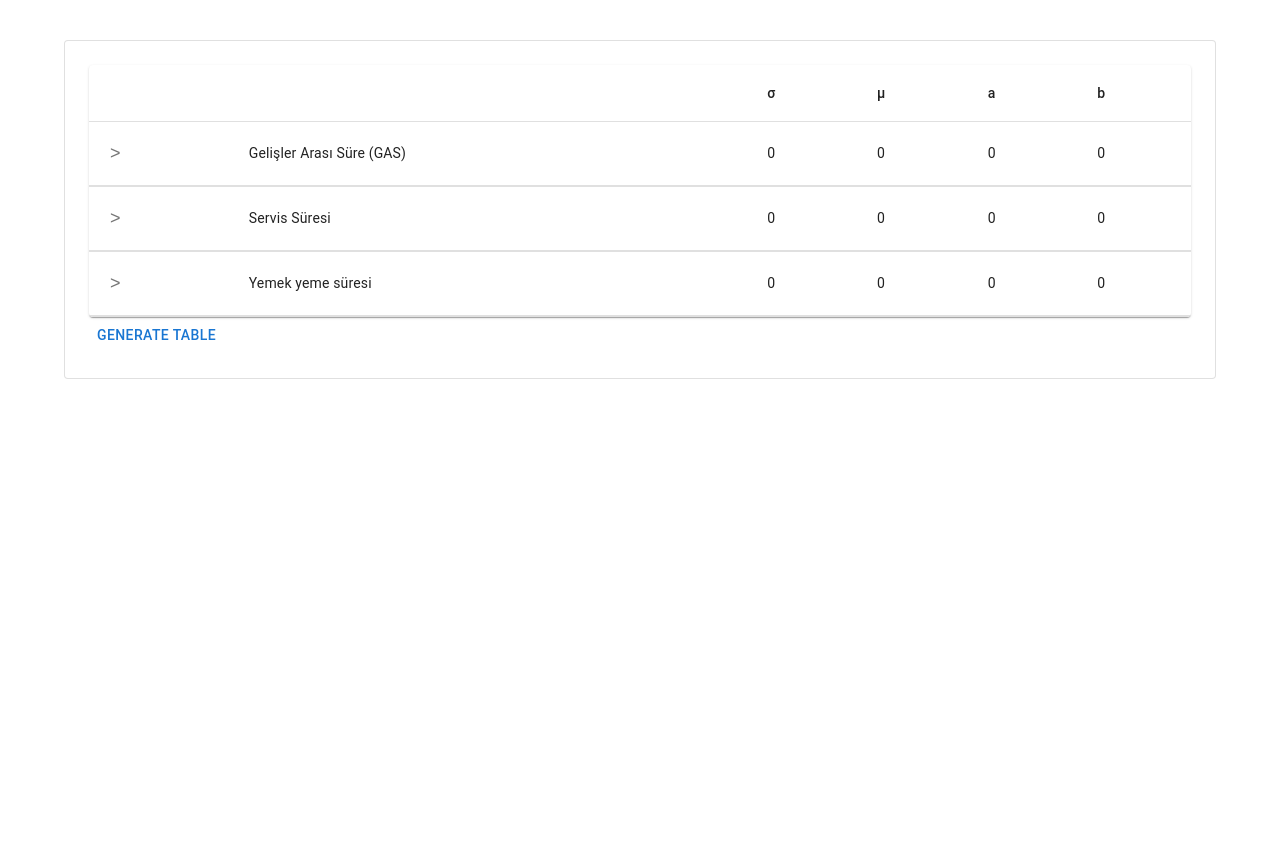
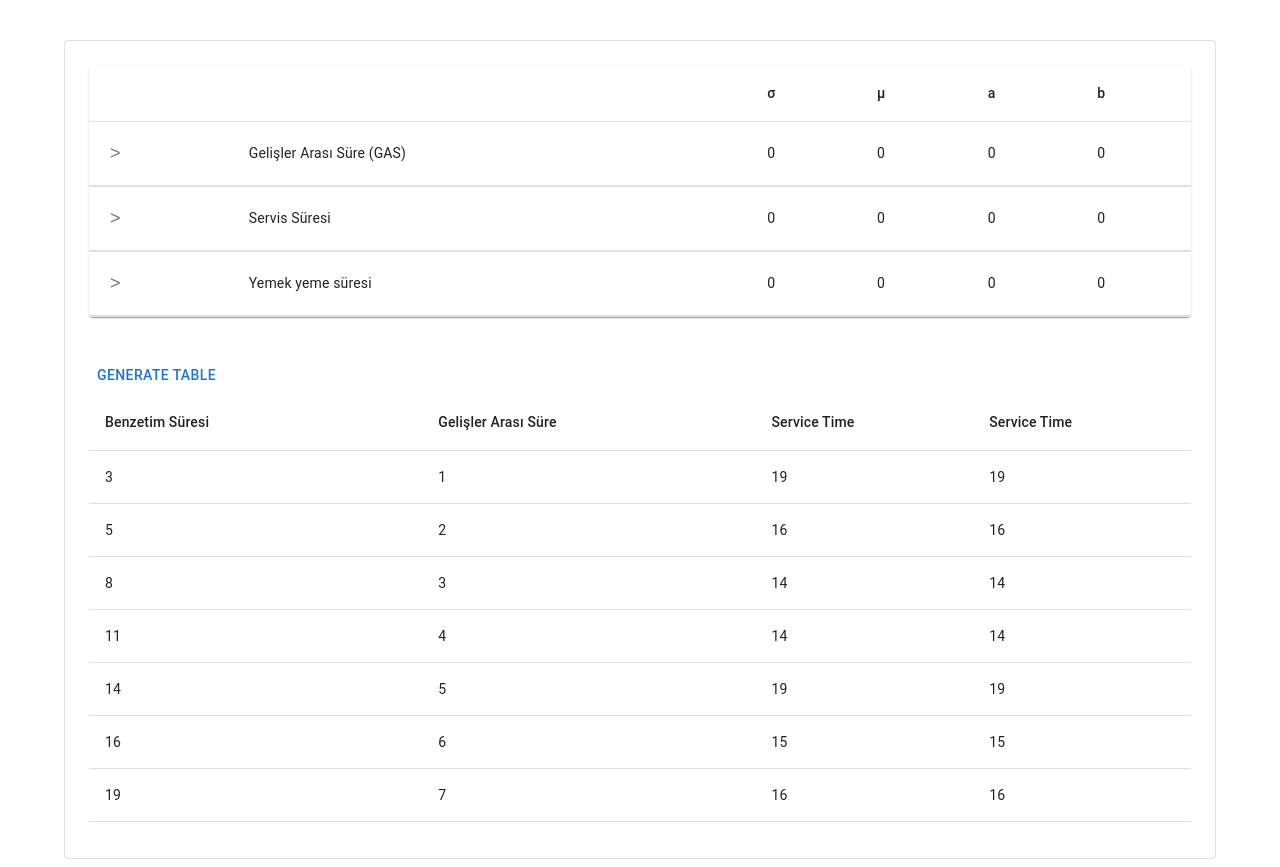
Before and after one commit to Omer-Demirtas/simulation, a React (Create React App) app: page / in a window 1280 px wide. Both pictures are taken after a click on the button "GENERATE TABLE". Before the commit the page ends 800 px from the top, so only its background shows below. Built offline with nearby package versions, Linux system fonts and the light colour scheme.

Commit message:
Some improvement for simulation service

```diff
--- /dev/null
+++ b/src/components/simulation_table.js
@@ -0,0 +1,56 @@
+import { Table, TableBody, TableCell, TableContainer, TableHead, TableRow } from "@mui/material";
+
+const columns = [
+    { id: 'time', label: 'Benzetim Süresi', minWidth: 170 },
+    { id: 'customer', label: 'Gelişler Arası Süre', minWidth: 170 },
+    { id: 'serviceTime', label: 'Service Time', minWidth: 100 },
+    { id: 'serviceTime', label: 'Service Time', minWidth: 100 },
+  ];
+
+
+
+const SimulationTable = ({rows}) =>
+{
+
+
+    return (
+        <TableContainer sx={{ maxHeight: 440 }}>
+        <Table stickyHeader aria-label="sticky table">
+          <TableHead>
+            <TableRow>
+              {columns.map((column) => (
+                <TableCell
+                  key={column.id}
+                  align={column.align}
+                  style={{ minWidth: column.minWidth }}
+                >
+                  {column.label}
+                </TableCell>
+              ))}
+            </TableRow>
+          </TableHead>
+          <TableBody>
+            {rows
+              .map((row) => {
+                return (
+                  <TableRow hover role="checkbox" tabIndex={-1} key={row.code}>
+                    {columns.map((column) => {
+                      const value = row[column.id];
+                      return (
+                        <TableCell key={column.id} align={column.align}>
+                          {column.format && typeof value === 'number'
+                            ? column.format(value)
+                            : value}
+                        </TableCell>
+                      );
+                    })}
+                  </TableRow>
+                );
+              })}
+          </TableBody>
+        </Table>
+      </TableContainer>
+    );
+}
+
+export default SimulationTable;
--- a/src/screens/Home/index.js
+++ b/src/screens/Home/index.js
@@ -1,12 +1,14 @@
 import { Button, Card } from "@mui/material";
 import React, { useState } from "react";
 import DetailsTable from "../../components/details_table";
+import SimulationTable from "../../components/simulation_table";
 import ServiceSimulationDetails from "./components/service_simulation_details";
 
 const HomeScreen = () =>
 {
     const [state, setState] = useState({
         type: "",
+        rows: []
       });
 
     const handleTypeChange = (e) => setState({ ...state, type: e.target.value });
@@ -64,16 +66,49 @@ const HomeScreen = () =>
         return cumulativeDistribution[i].value;
     }
 
+    const getFromUniformDistribution = (a, b) =>
+    {
+        const rand = getRandomNumber();
+
+        return Math.floor((a + (b - a) * rand))
+    }
+
+    const getFromNormalDistribution = (s, m) =>
+    {
+        const rand = getRandomNumber();
+    }
+
     const generateTable = () =>
     {
         var customers = [];
 
+        var events = {};
+
+        let time = 0;
+
         for (var i = 0; i < 10; i++)
         {
-            customers[i] = getFromCumulative();
+            const gas = getFromCumulative();
+            const serviceTime = getFromUniformDistribution(10, 20);
+            time+=gas;
+
+            customers[i] =
+            {
+                time: time,
+                customer: (i+1),
+                gas: gas,
+                serviceTime: getFromUniformDistribution(10, 20)
+            };
+
+            events[time] =
+            {
+                customer: (i+1),
+                serviceTime: serviceTime,
+                finishTime: (i === 0) ? (time + serviceTime) : null
+            }
         }
 
-        console.log(customers);
+        setState({...state, rows: customers})
     }
 
     return (
@@ -83,12 +118,16 @@ const HomeScreen = () =>
             <DetailsTable />
 
             <Button
+                sx={{mt: 5}}
                 onClick={generateTable}
             >
                 Generate Table
             </Button>
 
 
+            <SimulationTable
+                rows={state.rows}
+            />
         </Card>
         </>
   );
```
